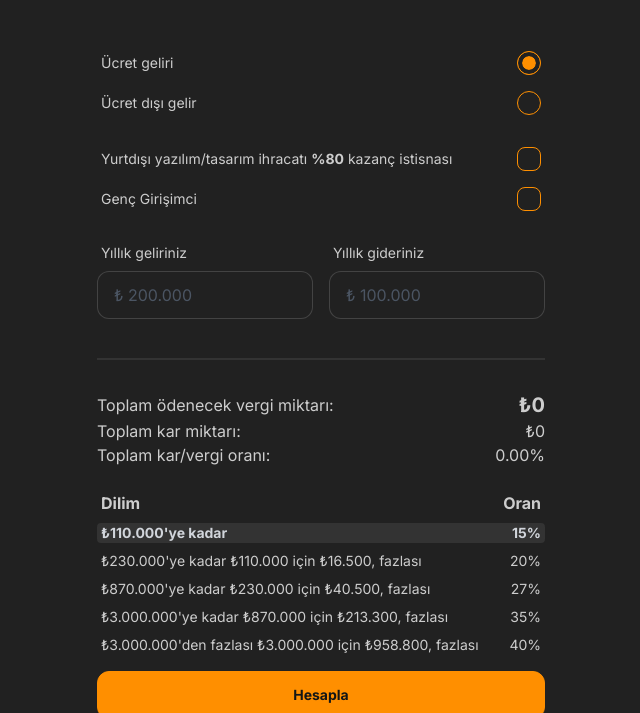
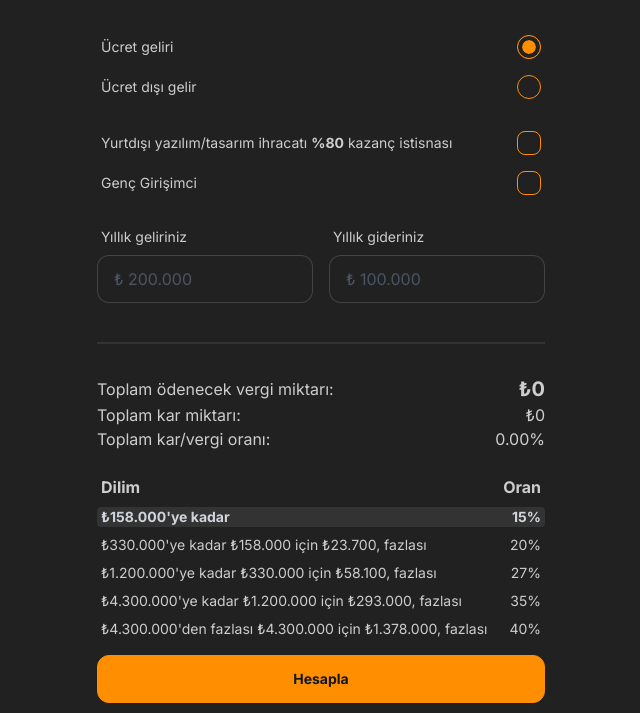
Before and after one commit to hamitaksln/hamitaksln.github.io, an Astro site: page /tax-calculator in a window 1280 px wide. Shown: the part 157-870 px from the top of the page, without its empty margins (319-959 px from the left). Built offline with nearby package versions, Linux system fonts and the light colour scheme; Astro itself is replaced by a stand-in of ours.

Commit message:
Update to 2025

```diff
--- a/src/components/TaxCalculator.jsx
+++ b/src/components/TaxCalculator.jsx
@@ -185,9 +185,9 @@ export default function TaxCalculator() {
             <div className="flex-1 flex h-full w-full flex-col justify-between items-center">
                 <div className="hero mt-0 sm:mt-6">
                     <div className="hero-content text-center">
-                        <div className="max-w-md space-y-4 sm:space-y-16">
+                        <div className="max-w-md space-y-4 sm:space-y-12">
                             <h1 className="sm:text-5xl text-2xl font-bold">
-                                2024 Gelir Vergisi Hesaplama
+                                2025 Gelir Vergisi Hesaplama
                             </h1>
                             <TaxForm />
                         </div>
--- a/src/constants/index.js
+++ b/src/constants/index.js
@@ -5,64 +5,64 @@ export const INCOME_TYPES = {
 
 export const TAX_BRACKETS = {
     [INCOME_TYPES.wage]: [
-        { baseAmount: 110_000, type: "lower", partialAmount: 0, partialTax: 0, rate: 0.15 },
+        { baseAmount: 158_000, type: "lower", partialAmount: 0, partialTax: 0, rate: 0.15 },
         {
-            baseAmount: 230_000,
+            baseAmount: 330_000,
             type: "lower",
-            partialAmount: 110_000,
-            partialTax: 16_500,
+            partialAmount: 158_000,
+            partialTax: 23_700,
             rate: 0.2
         },
         {
-            baseAmount: 870_000,
+            baseAmount: 1_200_000,
             type: "lower",
-            partialAmount: 230_000,
-            partialTax: 40_500,
+            partialAmount: 330_000,
+            partialTax: 58_100,
             rate: 0.27
         },
         {
-            baseAmount: 3_000_000,
+            baseAmount: 4_300_000,
             type: "lower",
-            partialAmount: 870_000,
-            partialTax: 213_300,
+            partialAmount: 1_200_000,
+            partialTax: 293_000,
             rate: 0.35
         },
         {
-            baseAmount: 3_000_000,
+            baseAmount: 4_300_000,
             type: "upper",
-            partialAmount: 3_000_000,
-            partialTax: 958_800,
+            partialAmount: 4_300_000,
+            partialTax: 1_378_000,
             rate: 0.4
         }
     ],
     [INCOME_TYPES.noneWage]: [
-        { baseAmount: 110_000, type: "lower", partialAmount: 0, partialTax: 0, rate: 0.15 },
+        { baseAmount: 158_000, type: "lower", partialAmount: 0, partialTax: 0, rate: 0.15 },
         {
-            baseAmount: 230_000,
+            baseAmount: 330_000,
             type: "lower",
-            partialAmount: 110_000,
-            partialTax: 16_500,
+            partialAmount: 158_000,
+            partialTax: 23_700,
             rate: 0.2
         },
         {
-            baseAmount: 580_000,
+            baseAmount: 800_000,
             type: "lower",
-            partialAmount: 230_000,
-            partialTax: 40_500,
+            partialAmount: 330_000,
+            partialTax: 58_100,
             rate: 0.27
         },
         {
-            baseAmount: 3_000_000,
+            baseAmount: 4_300_000,
             type: "lower",
-            partialAmount: 580_000,
-            partialTax: 135_000,
+            partialAmount: 800_000,
+            partialTax: 185_000,
             rate: 0.35
         },
         {
-            baseAmount: 3_000_000,
+            baseAmount: 4_300_000,
             type: "upper",
-            partialAmount: 3_000_000,
-            partialTax: 982_000,
+            partialAmount: 4_300_000,
+            partialTax: 1_410_000,
             rate: 0.4
         }
     ]
--- a/src/layout/MainLayout.astro
+++ b/src/layout/MainLayout.astro
@@ -8,7 +8,7 @@ import { Umami } from 'astro-analytics';
 <html data-theme="halloween" lang="en">
     <head>
         <title>{title}</title>
-        <script async type="text/partytown" src="https://analytics.eu.umami.is/script.js" data-website-id="b41463f3-0dc9-4a2b-adfd-180eb786fd97"></script>
+        <script defer src="https://cloud.umami.is/script.js" data-website-id="b41463f3-0dc9-4a2b-adfd-180eb786fd97"></script>
         <meta charset="utf-8" />
         <meta name="viewport" content="width=device-width" />
         <meta name="generator" content={Astro.generator} />
--- /dev/null
+++ b/src/pages/gelir-vergisi-hesaplama-2025.astro
@@ -0,0 +1,3 @@
+<head>
+    <meta http-equiv="refresh" content={"0; url='/tax-calculator'"} />
+</head>
```
Also changed, not shown: README.md, assets/preview_2025.jpg (added).
